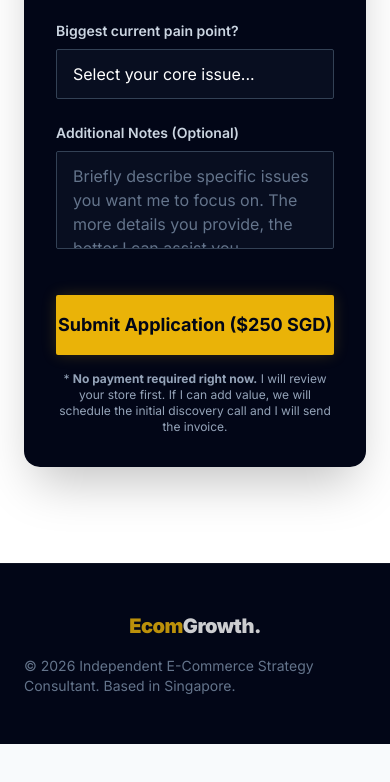
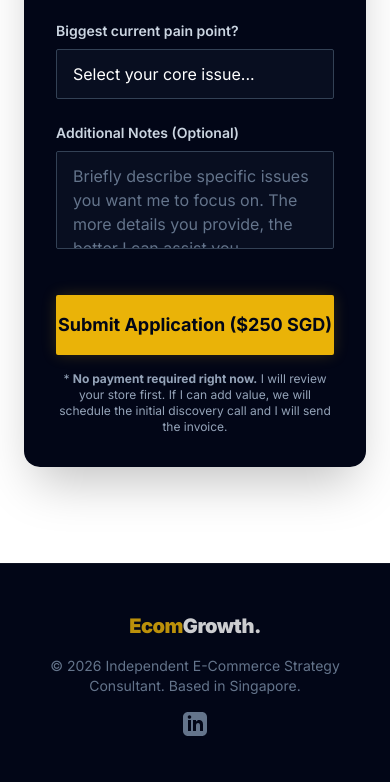
Before and after one commit to seanhcj-ecom/ecom-consulting, a plain HTML site: page index.html in a window 390 px wide. Shown: the part 5632-6414 px from the top of the page. Before the commit the page ends 6376 px from the top, so only its background shows below. Drawn offline with nearby package versions, Linux system fonts and the light colour scheme.

Commit message:
Add LinkedIn icon and link to footer
Added LinkedIn icon with link to footer and adjusted layout.

```diff
--- a/index.html
+++ b/index.html
@@ -68,6 +68,11 @@
                 </a>
                 <a href="#services" class="hidden md:block text-sm font-medium text-slate-300 hover:text-white transition">
                     <span class="lang-en">Services</span><span class="lang-zh">诊断方案</span>
+                </a>
+
+                <!-- LinkedIn Icon -->
+                <a href="https://www.linkedin.com/in/sean-ho-choon-jie" target="_blank" rel="noopener noreferrer" class="hidden sm:flex text-slate-400 hover:text-gold-500 transition ml-2" title="Connect on LinkedIn">
+                    <svg class="w-5 h-5" fill="currentColor" viewBox="0 0 24 24"><path d="M19 0h-14c-2.761 0-5 2.239-5 5v14c0 2.761 2.239 5 5 5h14c2.762 0 5-2.239 5-5v-14c0-2.761-2.238-5-5-5zm-11 19h-3v-11h3v11zm-1.5-12.268c-.966 0-1.75-.79-1.75-1.764s.784-1.764 1.75-1.764 1.75.79 1.75 1.764-.783 1.764-1.75 1.764zm13.5 12.268h-3v-5.604c0-3.368-4-3.113-4 0v5.604h-3v-11h3v1.765c1.396-2.586 7-2.777 7 2.476v6.759z"/></svg>
                 </a>
 
                 <!-- Language Switcher -->
@@ -494,8 +499,13 @@
             <div class="text-xl font-black text-white tracking-tight opacity-80">
                 <span class="text-gold-500">Ecom</span>Growth.
             </div>
-            <div class="text-sm">
+            <div class="text-sm text-center md:text-left">
                 &copy; <span id="year"></span> <span class="lang-en">Independent E-Commerce Strategy Consultant.</span><span class="lang-zh">独立电商战略顾问.</span> Based in Singapore.
+            </div>
+            <div class="flex items-center gap-4">
+                <a href="https://www.linkedin.com/in/sean-ho-choon-jie" target="_blank" rel="noopener noreferrer" class="text-slate-500 hover:text-gold-500 transition" title="Connect on LinkedIn">
+                    <svg class="w-6 h-6" fill="currentColor" viewBox="0 0 24 24"><path d="M19 0h-14c-2.761 0-5 2.239-5 5v14c0 2.761 2.239 5 5 5h14c2.762 0 5-2.239 5-5v-14c0-2.761-2.238-5-5-5zm-11 19h-3v-11h3v11zm-1.5-12.268c-.966 0-1.75-.79-1.75-1.764s.784-1.764 1.75-1.764 1.75.79 1.75 1.764-.783 1.764-1.75 1.764zm13.5 12.268h-3v-5.604c0-3.368-4-3.113-4 0v5.604h-3v-11h3v1.765c1.396-2.586 7-2.777 7 2.476v6.759z"/></svg>
+                </a>
             </div>
         </div>
     </footer>
```
